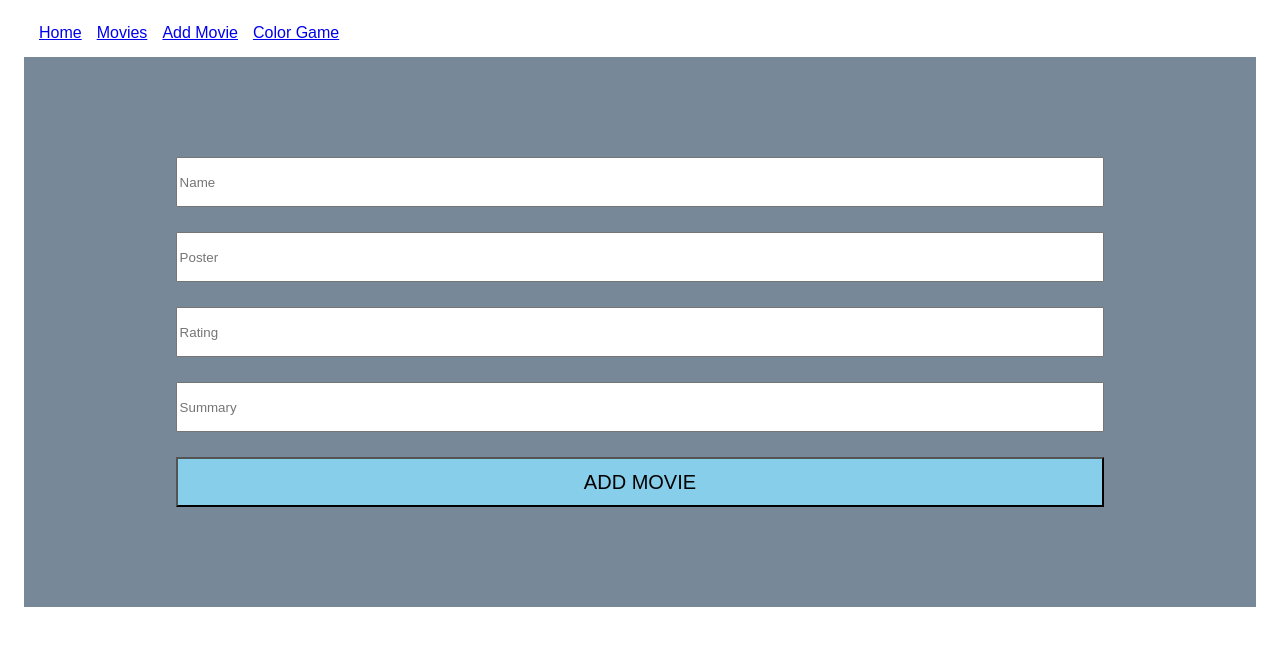
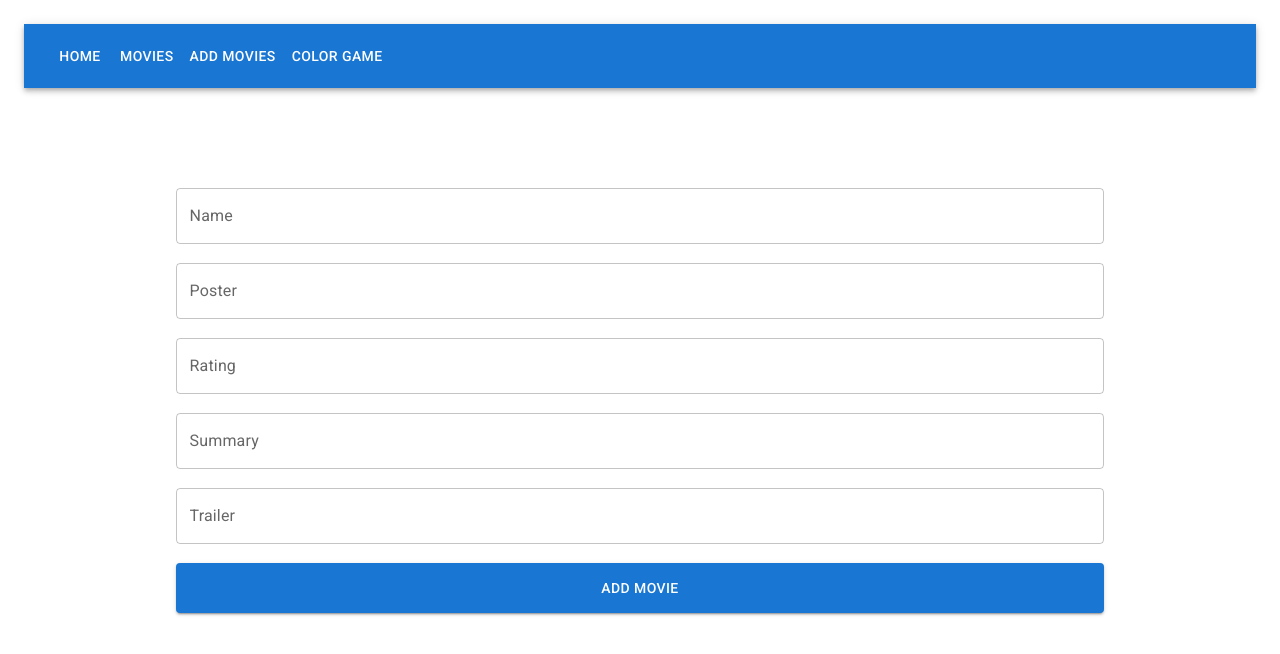
Before and after one commit to sathiyapriyakm/my-movie-app, a React (Create React App) app: page /Movies/add in a window 1280 px wide. Shown: the top 654 px of the page. Built offline with nearby package versions, Linux system fonts and the light colour scheme.

Commit message:
use of MUI

```diff
--- a/package.json
+++ b/package.json
@@ -3,6 +3,10 @@
   "version": "0.1.0",
   "private": true,
   "dependencies": {
+    "@emotion/react": "^11.9.0",
+    "@emotion/styled": "^11.8.1",
+    "@mui/icons-material": "^5.8.3",
+    "@mui/material": "^5.8.3",
     "@testing-library/jest-dom": "^5.16.4",
     "@testing-library/react": "^13.3.0",
     "@testing-library/user-event": "^13.5.0",
--- a/public/index.html
+++ b/public/index.html
@@ -25,6 +25,16 @@
       Learn how to configure a non-root public URL by running `npm run build`.
     -->
     <title>React App</title>
+    <link
+  rel="stylesheet"
+  href="https://fonts.googleapis.com/icon?family=Material+Icons"
+/>
+<link
+  rel="stylesheet"
+  href="https://fonts.googleapis.com/css?family=Roboto:300,400,500,700&display=swap"
+/>
+
+
   </head>
   <body>
     <noscript>You need to enable JavaScript to run this app.</noscript>
--- a/src/AddMovie.js
+++ b/src/AddMovie.js
@@ -1,45 +1,66 @@
 import React from "react";
 import { useState } from "react";
+import Button from '@mui/material/Button';
+import TextField from '@mui/material/TextField';
+
 
 export function AddMovie({movieList,setMovieList}) {
   const [name, setName] = useState('');
-  const [image, setImage] = useState('');
+  const [poster, setPoster] = useState('');
   const [rating, setRating] = useState('');
-  const [description, setDescription] = useState('');
+  const [summary, setSummary] = useState('');
+  const [trailer, setTrailer] = useState('');
   const handleSubmit = event => {
-    setMovieList([...movieList, {"name": name,"image":image,"rating":rating,"description":description}]);
+    setMovieList([...movieList, {"name": name,"poster":poster,"rating":rating,"summary":summary,"trailer":trailer}]);
     event.preventDefault(); //prevent page refresh
     // clear all input values in the form
     setName('');
-    setImage('');
+    setPoster('');
     setRating('');
-    setDescription('');
+    setSummary('');
+    setTrailer('');
   };
   return <div
       className="add-movie-spec">
       <form  className="add-movie-form" onSubmit={handleSubmit}>
-        <input
+
+        <TextField
         className="add-movie-name"
-          placeholder="Name" value={name}
+        label="Name"
+        type="text"
+        value={name}
         onChange={event => setName(event.target.value)}
         />
-        <input
+        <TextField
         className="add-movie-name"
-          placeholder="Poster" value={image}
-          onChange={event => setImage(event.target.value)}
+        label="Poster"
+        type="text"
+        value={poster}
+        onChange={event => setPoster(event.target.value)}
         />
-        <input
+       <TextField
        className="add-movie-name"
-        placeholder="Rating" value={rating}
+       label="Rating"
+       type="text"
+       value={rating}
        onChange={event => setRating(event.target.value)}
        />
-       <input
+       <TextField
           className="add-movie-name"
-         placeholder="Summary" value={description}
-         onChange={event => setDescription(event.target.value)}
+          label="Summary"
+          type="text"
+          value={summary}
+          onChange={event => setSummary(event.target.value)}
         />
-
-        <button className="add-movie-btn" type="submit">ADD MOVIE</button>
+       <TextField
+          className="add-movie-name"
+          label="Trailer"
+          type="text"
+          value={trailer}
+          onChange={event => setTrailer(event.target.value)}
+        />
+        {/* <button className="add-movie-btn" type="submit">ADD MOVIE</button> */}
+        <Button className="add-movie-btn" variant="contained" type="submit">ADD MOVIE</Button>
       </form>
     </div>;
 }
--- a/src/App.css
+++ b/src/App.css
@@ -65,7 +65,7 @@ body {
 .counter-container{
   display:flex;
   gap:10px;
-  justify-content: center;
+  justify-content: left;
 }
 .add-movie-form{
   display:flex;
@@ -73,7 +73,6 @@ body {
   flex-direction: column;
   align-items: center;
   width:100%;
-  background-color: lightslategray;
   padding:100px 100px;
 }
   .add-movie-name{
--- a/src/App.js
+++ b/src/App.js
@@ -4,78 +4,103 @@ import { AddColor } from "./AddColor";
 import React from "react";
 import { AddMovie } from "./AddMovie";
 import { useState } from "react";
-import { Routes,Route,Link ,Navigate} from "react-router-dom";
+import { Routes,Route,Link ,Navigate, useNavigate} from "react-router-dom";
 import { Home } from "./Home";
 import { NotFound } from "./NotFound";
 import { Movie } from "./Movie";
+import { MovieDetails } from "./MovieDetails";
+import AppBar from '@mui/material/AppBar';
+import Toolbar from '@mui/material/Toolbar';
+import Button from '@mui/material/Button';
 
 
 function App() {
-  const INITIAL_MOVIE_LIST=[{name:"Ratatouille",
-                image:"https://resizing.flixster.com/gL_JpWcD7sNHNYSwI1ff069Yyug=/ems.ZW1zLXByZC1hc3NldHMvbW92aWVzLzc4ZmJhZjZiLTEzNWMtNDIwOC1hYzU1LTgwZjE3ZjQzNTdiNy5qcGc=",
-                rating:"8",
-                description:"Remy, a rat, aspires to become a renowned French chef. However, he fails to realise that people despise rodents and will never enjoy a meal cooked by him."
+
+
+  const INITIAL_MOVIE_LIST=[
+
+    {
+
+    "name": "RRR",
+    "poster":
+    "https://englishtribuneimages.blob.core.windows.net/gallary-content/2021/6/Desk/2021_6$largeimg_977224513.JPG",
+    "rating": 8.8,
+    "summary": "RRR is an upcoming Indian Telugu-language period action drama film directed by S. S. Rajamouli, and produced by D. V. V. Danayya of DVV Entertainments.",
+    "trailer": "https://www.youtube.com/embed/f_vbAtFSEc0"
     },
-                {name:"Baahubali",
-                image:"https://flxt.tmsimg.com/assets/p11546593_p_v10_af.jpg",
-                rating:"8",
-                description:"In the kingdom of Mahishmati, Shivudu falls in love with a young warrior woman. While trying to woo her, he learns about the conflict-ridden past of his family and his true legacy."
+    {
+
+    "name": "Iron man 2",
+    "poster": "https://m.media-amazon.com/images/M/MV5BMTM0MDgwNjMyMl5BMl5BanBnXkFtZTcwNTg3NzAzMw@@._V1_FMjpg_UX1000_.jpg",
+    "rating": 7,
+    "summary": "With the world now aware that he is Iron Man, billionaire inventor Tony Stark (Robert Downey Jr.) faces pressure from all sides to share his technology with the military. He is reluctant to divulge the secrets of his armored suit, fearing the information will fall into the wrong hands. With Pepper Potts (Gwyneth Paltrow) and Rhodes (Don Cheadle) by his side, Tony must forge new alliances and confront a powerful new enemy.",
+    "trailer": "https://www.youtube.com/embed/wKtcmiifycU"
     },
-                {name:"Jai Bhim",
-                image:"https://m.media-amazon.com/images/M/MV5BY2Y5ZWMwZDgtZDQxYy00Mjk0LThhY2YtMmU1MTRmMjVhMjRiXkEyXkFqcGdeQXVyMTI1NDEyNTM5._V1_FMjpg_UX1000_.jpg",
-                rating:"8.8",
-                description:"A tribal woman and a righteous lawyer battle in court to unravel the mystery around the disappearance of her husband, who was picked up the police on a false case."
+    {
+
+    "name": "No Country for Old Men",
+    "poster": "https://upload.wikimedia.org/wikipedia/en/8/8b/No_Country_for_Old_Men_poster.jpg",
+    "rating": 8.1,
+    "summary": "A hunter's life takes a drastic turn when he discovers two million dollars while strolling through the aftermath of a drug deal. He is then pursued by a psychopathic killer who wants the money.",
+    "trailer": "https://www.youtube.com/embed/38A__WT3-o0"
     },
-                {name:"King Kong",
-                image:"https://m.media-amazon.com/images/I/817FBcXLN2L._SL1500_.jpg",
-                rating:"9",
-                description:"Peter Jackson's expansive remake of the 1933 classic follows director Carl Denham (Jack Black) and his crew on a journey from New York City to the ominous Skull Island to film a new movie. Accompanying him are playwright Jack Driscoll (Adrien Brody) and actress Ann Darrow (Naomi Watts), who is whisked away by the monstrous ape, Kong, after they reach the island. The crew encounters dinosaurs and other creatures as they race to rescue Ann, while the actress forms a bond with her simian captor."
+    {
+
+    "name": "Jai Bhim",
+    "poster": "https://m.media-amazon.com/images/M/MV5BY2Y5ZWMwZDgtZDQxYy00Mjk0LThhY2YtMmU1MTRmMjVhMjRiXkEyXkFqcGdeQXVyMTI1NDEyNTM5._V1_FMjpg_UX1000_.jpg",
+    "summary": "A tribal woman and a righteous lawyer battle in court to unravel the mystery around the disappearance of her husband, who was picked up the police on a false case",
+    "rating": 8.8,
+    "trailer": "https://www.youtube.com/embed/nnXpbTFrqXA"
     },
-               {name:"RRR",
-               image:"https://englishtribuneimages.blob.core.windows.net/gallary-content/2021/6/Desk/2021_6$largeimg_977224513.JPG",
-               rating:"8.8",
-               description:"RRR is an upcoming Indian Telugu-language period action drama film directed by S. S. Rajamouli, and produced by D. V. V. Danayya of DVV Entertainments."
+    {
+
+    "name": "The Avengers",
+    "rating": 8,
+    "summary": "Marvel's The Avengers (classified under the name Marvel Avengers\n Assemble in the United Kingdom and Ireland), or simply The Avengers, is\n a 2012 American superhero film based on the Marvel Comics superhero team\n of the same name.",
+    "poster": "https://terrigen-cdn-dev.marvel.com/content/prod/1x/avengersendgame_lob_crd_05.jpg",
+    "trailer": "https://www.youtube.com/embed/eOrNdBpGMv8"
     },
-              {name:"Iron man 2",
-              image:"https://m.media-amazon.com/images/M/MV5BMTM0MDgwNjMyMl5BMl5BanBnXkFtZTcwNTg3NzAzMw@@._V1_FMjpg_UX1000_.jpg",
-              rating:"7",
-              description:"With the world now aware that he is Iron Man, billionaire inventor Tony Stark (Robert Downey Jr.) faces pressure from all sides to share his technology with the military. He is reluctant to divulge the secrets of his armored suit, fearing the information will fall into the wrong hands. With Pepper Potts (Gwyneth Paltrow) and Rhodes (Don Cheadle) by his side, Tony must forge new alliances and confront a powerful new enemy."
+    {
+
+    "name": "Interstellar",
+    "poster": "https://m.media-amazon.com/images/I/A1JVqNMI7UL._SL1500_.jpg",
+    "rating": 8.6,
+    "summary": "When Earth becomes uninhabitable in the future, a farmer and ex-NASA\n pilot, Joseph Cooper, is tasked to pilot a spacecraft, along with a team\n of researchers, to find a new planet for humans.",
+    "trailer": "https://www.youtube.com/embed/zSWdZVtXT7E"
     },
-              {name:"Interstellar",
-              image:"https://m.media-amazon.com/images/I/A1JVqNMI7UL._SL1500_.jpg",
-              rating:"8.6",
-              description:"When Earth becomes uninhabitable in the future, a farmer and ex-NASA pilot, Joseph Cooper, is tasked to pilot a spacecraft, along with a team of researchers, to find a new planet for humans."
+    {
+
+    "name": "Baahubali",
+    "poster": "https://flxt.tmsimg.com/assets/p11546593_p_v10_af.jpg",
+    "rating": 8,
+    "summary": "In the kingdom of Mahishmati, Shivudu falls in love with a young warrior woman. While trying to woo her, he learns about the conflict-ridden past of his family and his true legacy.",
+    "trailer": "https://www.youtube.com/embed/sOEg_YZQsTI"
     },
-              {name:"M.S. Dhoni: The Untold Story",
-              image:"https://m.media-amazon.com/images/I/71miTEyKvYL._SL1112_.jpg",
-              rating:"7.9",
-              description:"M S Dhoni, a boy from Ranchi, aspires to play cricket for India. Though he initially tries to please his father by working for the Indian Railways, he ultimately decides to chase his dreams."
-              },]
+    {
+
+    "name": "Ratatouille",
+    "poster": "https://resizing.flixster.com/gL_JpWcD7sNHNYSwI1ff069Yyug=/ems.ZW1zLXByZC1hc3NldHMvbW92aWVzLzc4ZmJhZjZiLTEzNWMtNDIwOC1hYzU1LTgwZjE3ZjQzNTdiNy5qcGc=",
+    "rating": 8,
+    "summary": "Remy, a rat, aspires to become a renowned French chef. However, he fails to realise that people despise rodents and will never enjoy a meal cooked by him.",
+    "trailer": "https://www.youtube.com/embed/NgsQ8mVkN8w"
+    }
+    ]
    const [movieList, setMovieList] = useState(INITIAL_MOVIE_LIST);
+   const navigate=useNavigate();
+
   return (
     <div className="App">
-      <nav className="nav-bar">
-        {/* <ul>
-          <li>
-            <Link to="/">Home</Link>
-          </li>
-          <li>
-            <Link to="/color-game">Color Game</Link>
-          </li><li>
-            <Link to="/Movies/add">Add Movie</Link>
-          </li>
-          <li>
-            <Link to="/Movies">Movies</Link>
-          </li>
-        </ul> */}
-        <span> <Link to="/">Home</Link> </span>
-        <span><Link to="/Movies">Movies</Link></span>
-        <span><Link to="/Movies/add">Add Movie</Link></span>
-        <span><Link to="/color-game">Color Game</Link></span>
-      </nav>
-
+    <AppBar position="static">
+    <Toolbar>
+      <Button color="inherit" onClick={()=>navigate("/")}>Home</Button>
+      <Button color="inherit" onClick={()=>navigate("/Movies")}>Movies</Button>
+      <Button color="inherit" onClick={()=>navigate("/Movies/add")}>Add Movies</Button>
+      <Button color="inherit" onClick={()=>navigate("/color-game")}>Color Game</Button>
+    </Toolbar>
+    </AppBar>
       <Routes>
         <Route path="/" element={<Home/>}/>
+        <Route path="/Movies/:id" element={<MovieDetails movieList={movieList}/>}/>
         <Route path="/color-game" element={<AddColor/>}/>
         <Route path="/Movies" element={<Movie movieList={movieList} />}/>
         <Route path="/Movies/add" element={<AddMovie movieList={movieList} setMovieList={setMovieList}/>}/>
@@ -83,12 +108,7 @@ function App() {
         <Route path="/films" element={<Navigate replace to="/movies"/>}/>
         <Route path="/*" element={<Navigate replace to="/404"/>}/>
       </Routes>
-      {/* <div className="movie-list"> */}
-    {/* {movies.map((disp)=>(<Message name={disp.name} image={disp.image} rating={disp.rating} description={disp.description}/>))} */}
-    {/* <AddColor/> */}
-    {/* <AddMovie/> */}
 
-    {/* </div> */}
     </div>
   );
 }
--- a/src/Message.js
+++ b/src/Message.js
@@ -1,7 +1,14 @@
 import { useState } from "react";
 import { Counter } from "./Counter";
+import { useNavigate } from "react-router-dom";
+import IconButton from '@mui/material/IconButton';
+import InfoIcon from '@mui/icons-material/Info';
+import ExpandLessIcon from '@mui/icons-material/ExpandLess';
+import ExpandMoreIcon from '@mui/icons-material/ExpandMore';
 
-export function Message({ name, image, rating, description }) {
+// import DeleteIcon from '@mui/icons-material/Delete';
+
+export function Message({ name, poster, rating, summary ,id}) {
   const styles = {
     color: rating > 8 ? "green" : "red",
   };
@@ -9,20 +16,28 @@ export function Message({ name, image, rating, description }) {
   // const paraStyle = {
   //   display: show ? "block" : "none",
   // };
+  const navigate=useNavigate();
 
   return <div className="movie-container">
-    <img className="movie-poster" src={image} alt={name} />
+    <img className="movie-poster" src={poster} alt={name} />
     <div className="movie-specs">
-      <h3 className="movie-name">{name}</h3>
+      <h3 className="movie-name">
+        {name}
+      <IconButton aria-label="Movie Details" color="primary" onClick={()=>navigate(`/Movies/${id}`)}>
+        <InfoIcon />
+      </IconButton>
+      <IconButton aria-label="Movie Details" color="primary" onClick={() => setShow(!show)}>
+        {show?<ExpandLessIcon/>:<ExpandMoreIcon/>}
+      </IconButton>
+      </h3>
       <p style={styles} className="movie-rating">
         ⭐{rating}</p>
     </div>
-    <button onClick={() => setShow(!show)}>Toggle Summary</button>
     {/* Conditional styling */}
-    {/* <p style={paraStyle} className="movie-summary">{description}</p> */}
+    {/* <p style={paraStyle} className="movie-summary">{summary}</p> */}
 
     {/*Conditional rendering  */}
-    {show ? <p className="movie-summary">{description}</p> : null}
+    {show ? <p className="movie-summary">{summary}</p> : null}
     <Counter />
   </div>;
 }
--- a/src/Movie.js
+++ b/src/Movie.js
@@ -3,6 +3,6 @@ import { Message } from "./Message";
 
 export function Movie({ movieList }) {
   return <div className="movie-list">
-    {movieList.map((disp, index) => (<Message key={index} name={disp.name} image={disp.image} rating={disp.rating} description={disp.description} />))}
+    {movieList.map((disp, index) => (<Message key={index} name={disp.name} poster={disp.poster} rating={disp.rating} summary={disp.summary} id={index} />))}
   </div>;
 }
--- /dev/null
+++ b/src/MovieDetails.js
@@ -0,0 +1,38 @@
+import { useNavigate } from "react-router-dom";
+import { useParams } from "react-router-dom";
+import Button from '@mui/material/Button';
+import ArrowBackIosIcon from '@mui/icons-material/ArrowBackIos';
+
+export function MovieDetails({ movieList }) {
+  const { id } = useParams();
+  const movie = movieList[id];
+  const navigate = useNavigate();
+  const styles = {
+    color: movie.rating > 8 ? "green" : "red",
+  };
+  return <div>
+    <iframe
+      width="100%"
+      height="650"
+      src={movie.trailer}
+      title="Youtube video player"
+      frameborder="0"
+      allow="accelerometer; autoplay; clipboard-write; encrypted-media; gyroscope; picture-in-picture"
+      allowfullscreen>
+    </iframe>
+    <div className="movie-detail-container">
+      <div className="movie-specs">
+        <h2 className="movie-name">{movie.name}</h2>
+        <p style={styles} className="movie-rating">
+          ⭐{movie.rating}</p>
+      </div>
+      <p className="movie-summary">{movie.summary}</p>
+      <Button variant="contained" startIcon={<ArrowBackIosIcon />}onClick={() => navigate(-1)}>
+  BACK
+</Button>
+
+    </div>
+  </div>;
+
+
+}
```
Also changed, not shown: src/Counter.js (+12 -4 lines), 1 other file (tests, documents, lock files or other folders). Lines whose indentation alone changed are shown as unchanged.
